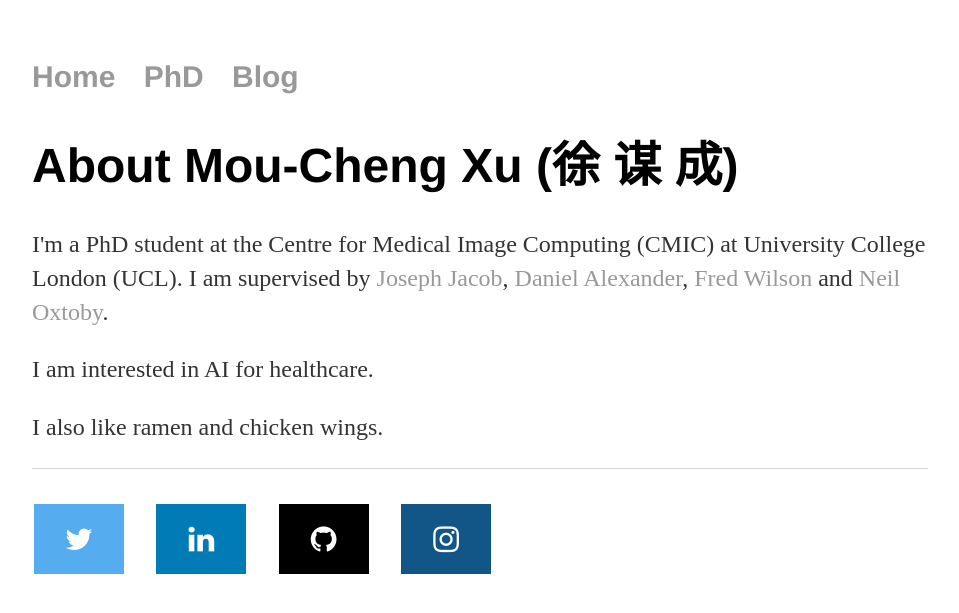
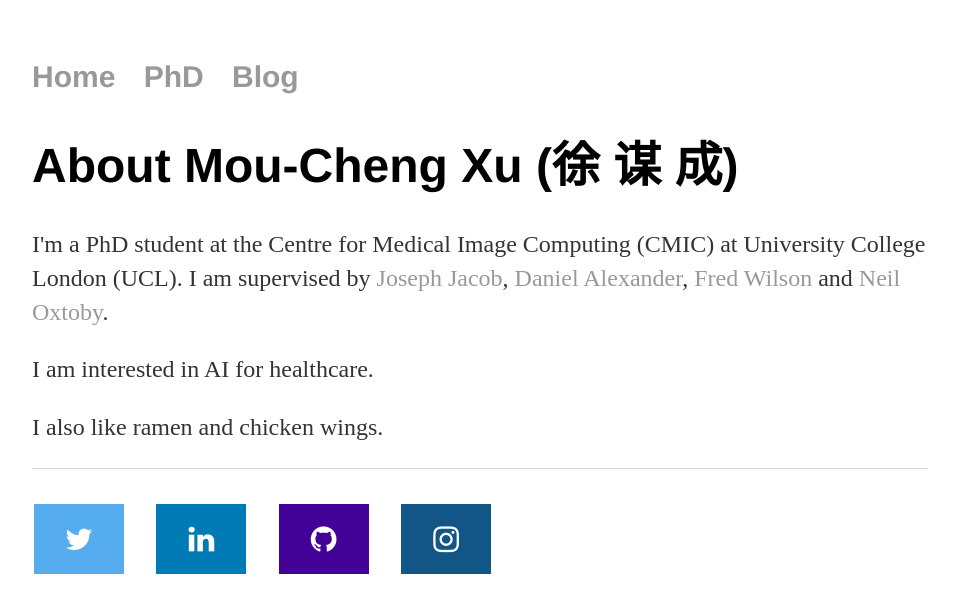
Before and after one commit to moucheng2017/mouchengxu.github.io, a Jekyll site: the page built from index.html, in a window 1280 px wide. Shown: the top 613 px of the page, without its empty margins (160-1119 px from the left). Built offline with Jekyll 4.4.1, drawn with Linux system fonts in a browser that asks for light colours.

Commit message:
Update main.css

```diff
--- a/css/main.css
+++ b/css/main.css
@@ -72,6 +72,6 @@ ul.posts li {
 }
 
 .fa-github {
-  background: #000000;
+  background: #430297;
   color: white;
 }
```
